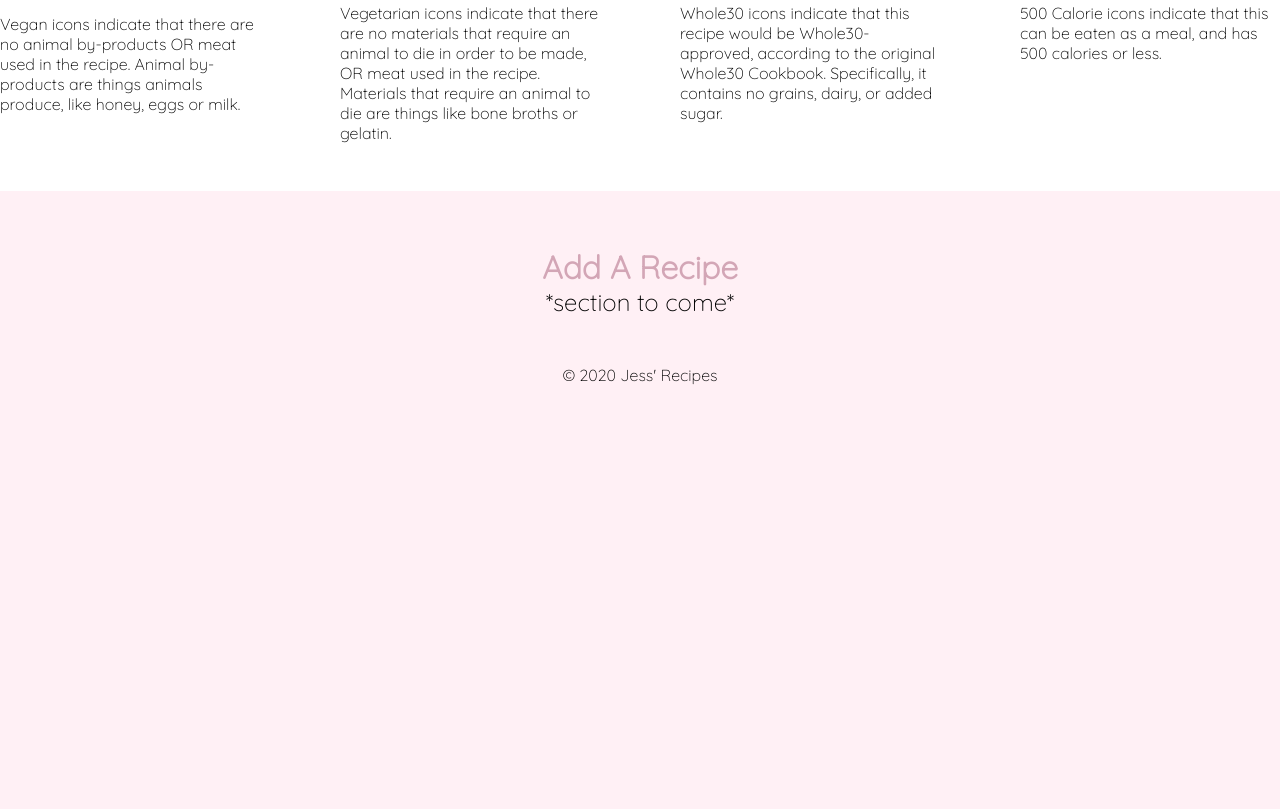
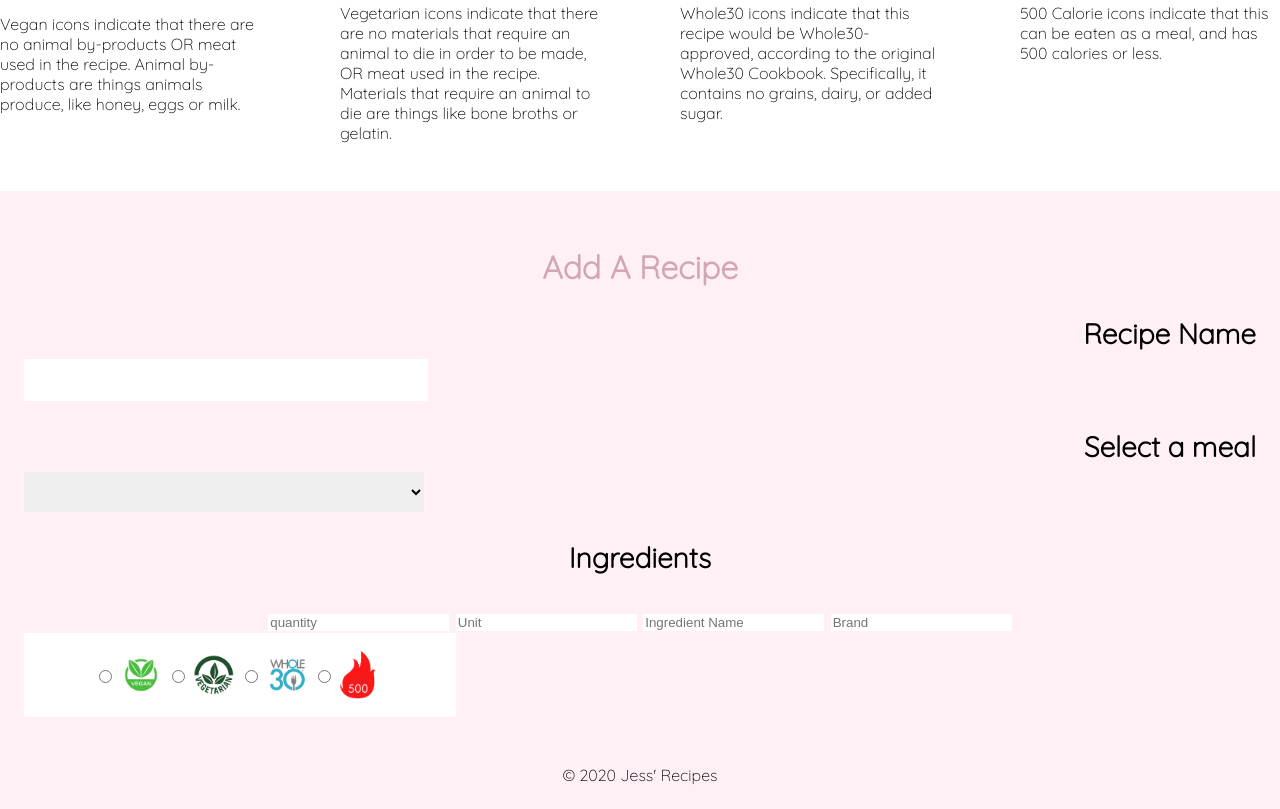
Before and after one commit to jessicadever1/recipeCards, a plain HTML site: page index.html in a window 1280 px wide. Shown: the part 1672-2481 px from the top of the page. Before the commit the page ends 2081 px from the top, so only its background shows below. Drawn offline with Linux system fonts and the light colour scheme.

```diff
--- /dev/null
+++ b/HTMLConverter.js
@@ -0,0 +1,5 @@
+export const recipeForm = (placeholder) => {
+    return `
+
+    `
+}
--- a/index.html
+++ b/index.html
@@ -77,10 +77,41 @@
                 </section>
 
                 <section class="recipeForm">
-                    <h2 class="recipeFormTitle">Add A Recipe</h2>
+
                     <div class="form">
-                        *section to come*
+                        <h2 class="recipeFormTitle">Add A Recipe</h2>
+                        <div class="recipeNameDiv">
+                            <h3 class="recipeName">Recipe Name</h3>
+                            <input type="text" class="recipeNameInput"></input>
+                        <div>
+                        <div class="recipeTypeDiv">
+                            <h3 class="mealSelectTitle">Select a meal</h3>
+                            <select>
+                                <ul>
+                                    <li class="breakfastSelect">Breakfast</li>
+                                    <li class="lunchSelect">Lunch</li>
+                                    <li class="snackSelect">Snack</li>
+                                    <li class="dinnerSelect">Dinner</li>
+                                    <li class="dessertSelect">Dessert</li>
+                                </ul>
+                            </select>
+                        </div>
+                        <div class="recipeIngredientsDiv">
+                            <h3 class="recipeIngredients">Ingredients</h3>
+                            <input type="text" placeholder="quantity">
+                            <input type="text" placeholder="Unit">
+                            <input type="text" placeholder="Ingredient Name">
+                            <input type="text" placeholder="Brand">
+                        </div>
+                        <div class="iconSelect">
+                            <input type="radio"><img src="images/vegan.png" alt="vegan icon" class="miniVeganIconPic">
+                            <input type="radio"><img src="images/vegetarian.png" alt="vegetarian icon" class="miniVegetarianIconPic">
+                            <input type="radio"><img src="images/whole30.png" alt="whole30 icon" class="miniWhole30IconPic">
+                            <input type="radio"><img src="images/500.png" alt="500 call icon" class="miniFiveHundIconPic">
+
+                        </div>
                     </div>
+
                 </section>
             </div>
         </main>
--- a/main.css
+++ b/main.css
@@ -102,6 +102,11 @@ a:hover {
     border: white solid 2px;
 }
 
+.miniVeganIconPic, .miniVegetarianIconPic, .miniWhole30IconPic, .miniFiveHundIconPic {
+    width: 3rem;
+    border: white solid 2px;
+}
+
 footer {
     display: flex;
     justify-content: center;
@@ -114,6 +119,10 @@ footer {
     margin: 0rem -1rem 0rem -1rem;
     color: black;
     font-size: 1.5rem;
+}
+
+input {
+    border: none;
 }
 
 .recipeForm {
@@ -217,3 +226,47 @@ h2 {
     margin-left: -2rem;
     margin-right: -2rem;
 }
+
+.recipeNameDiv {
+    display: flex;
+    flex-direction: column;
+    justify-content: right;
+}
+
+.recipeName {
+    display: flex;
+    justify-content: right;
+    margin-bottom: .5rem;
+}
+
+.recipeNameInput {
+    min-height: 2.5rem;
+    max-width: 25rem;
+}
+
+.recipeTypeDiv {
+    display: flex;
+    flex-direction: column;
+    justify-content: right;
+}
+
+.mealSelectTitle {
+    display: flex;
+    justify-content: right;
+    margin-bottom: .5rem;
+}
+
+select {
+    border: none;
+    margin-top: .0rem;
+    min-height: 2.5rem;
+    max-width: 25rem;
+}
+
+.iconSelect {
+    background-color: white;
+    max-width: 25rem;
+    padding: 1rem;
+    display: flex;
+    justify-content: center;
+}
```
